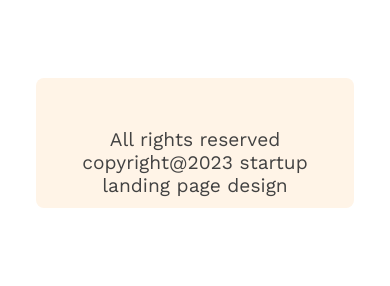
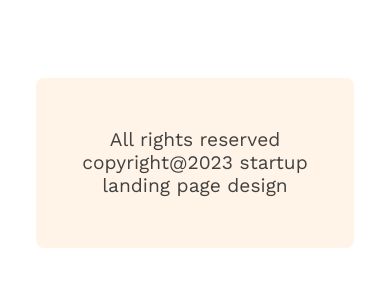
Before and after one commit to Nazmus-Sakib01/Project--3, a plain HTML site: page index.html in a window 390 px wide. Shown: the part 7577-7863 px from the top of the page. Drawn offline with nearby package versions, Linux system fonts and the light colour scheme.

Commit message:
website final

```diff
--- a/styles/architect.css
+++ b/styles/architect.css
@@ -232,6 +232,7 @@ footer .rights {
     border-radius: 8px;
     background: #FFF4E7;
     padding-top: 50px;
+    padding-bottom: 40px;
     color: #424242;
     font-size: 1.2rem;
 }
@@ -286,8 +287,8 @@ footer .rights {
 
     }
     footer .rights{
-        padding-left: 30px;
-        padding-right: 30px;
+        padding-left: 20px;
+        padding-right: 20px;
     }
 
 }
```
